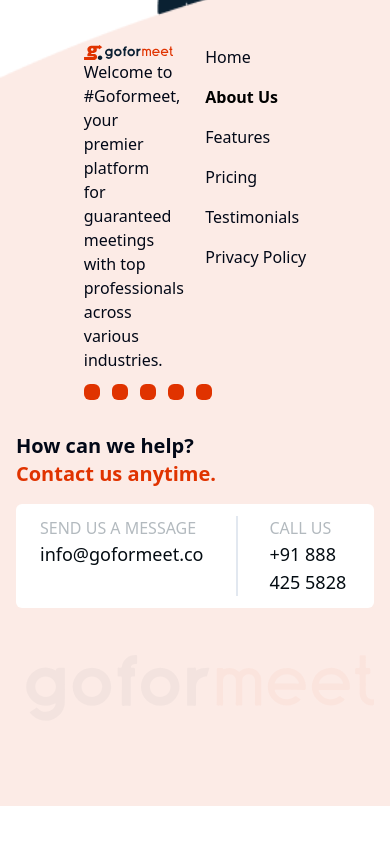
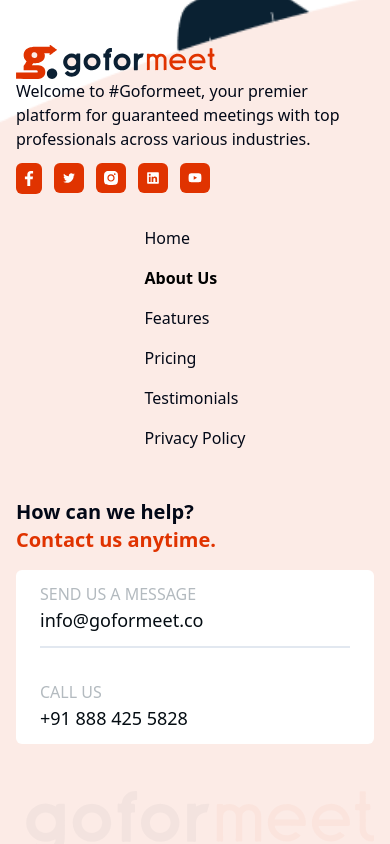
Before and after one commit to Phani385/goformeet_nextjs_frontend, a Next.js app: page /about in a window 390 px wide. Shown: the part 1062-1906 px from the top of the page. Before the commit the page ends 1868 px from the top, so only its background shows below. Built offline with nearby package versions, Linux system fonts and the light colour scheme; no server answers.

Commit message:
Change og link

```diff
--- a/app/(root)/(profile)/[username]/page.tsx
+++ b/app/(root)/(profile)/[username]/page.tsx
@@ -31,7 +31,7 @@ export async function generateMetadata(
       openGraph: {
         images: [
           {
-            url: `https://goformeet-nextjs-frontend.vercel.app/api/og?name=${encodeURIComponent(
+            url: `${process.env.FRONTEND_URL}/api/og?name=${encodeURIComponent(
               profileData.personalDetails.name
             )}&username=${username}`,
             width: 1200,
--- a/app/page.tsx
+++ b/app/page.tsx
@@ -7,7 +7,7 @@ export default function Home() {
     <>
       <main className="custom-container mx-auto bg-[#FCEBE6] h-[90vh] flex items-center justify-center gap-10">
         <div className="flex-1">
-          <h1 className="text-5xl font-bold w-[80%] mb-4">
+          <h1 className="text-6xl font-bold w-[80%] mb-4">
             Guaranteed Meetings with{" "}
             <span className="text-[#E03401]">Industry Experts</span>
           </h1>
--- a/components/shared/Footer.tsx
+++ b/components/shared/Footer.tsx
@@ -12,7 +12,7 @@ const Footer = () => {
     <footer
       className="footer"
     >
-      <div className="w-1/4">
+      <div className="lg:w-1/4">
         <Image
           src="/assets/images/goformeetNavLogo.svg"
           alt="logo"
@@ -91,8 +91,8 @@ const Footer = () => {
             <h2 className="font-bold text-xl">How can we help?</h2>
             <p className="text-xl text-[#E03300] font-semibold">Contact us anytime.</p>
           </div>
-          <div className="bg-white px-6 py-3 rounded-md flex gap-8 w-fit">
-            <div className="border-r-2 flex-1 pr-8">
+          <div className="bg-white px-6 py-3 rounded-md flex flex-col lg:flex-row gap-8 w-full lg:w-fit ">
+            <div className="border-b-2 lg:border-b-0 pb-3 lg:pb-0 lg:border-r-2 flex-1 pr-8">
               <p className="text-[#B3BABF] ">SEND US A MESSAGE</p>
               <p className="text-[#040C12] text-lg">info@goformeet.co</p>
             </div>
```
